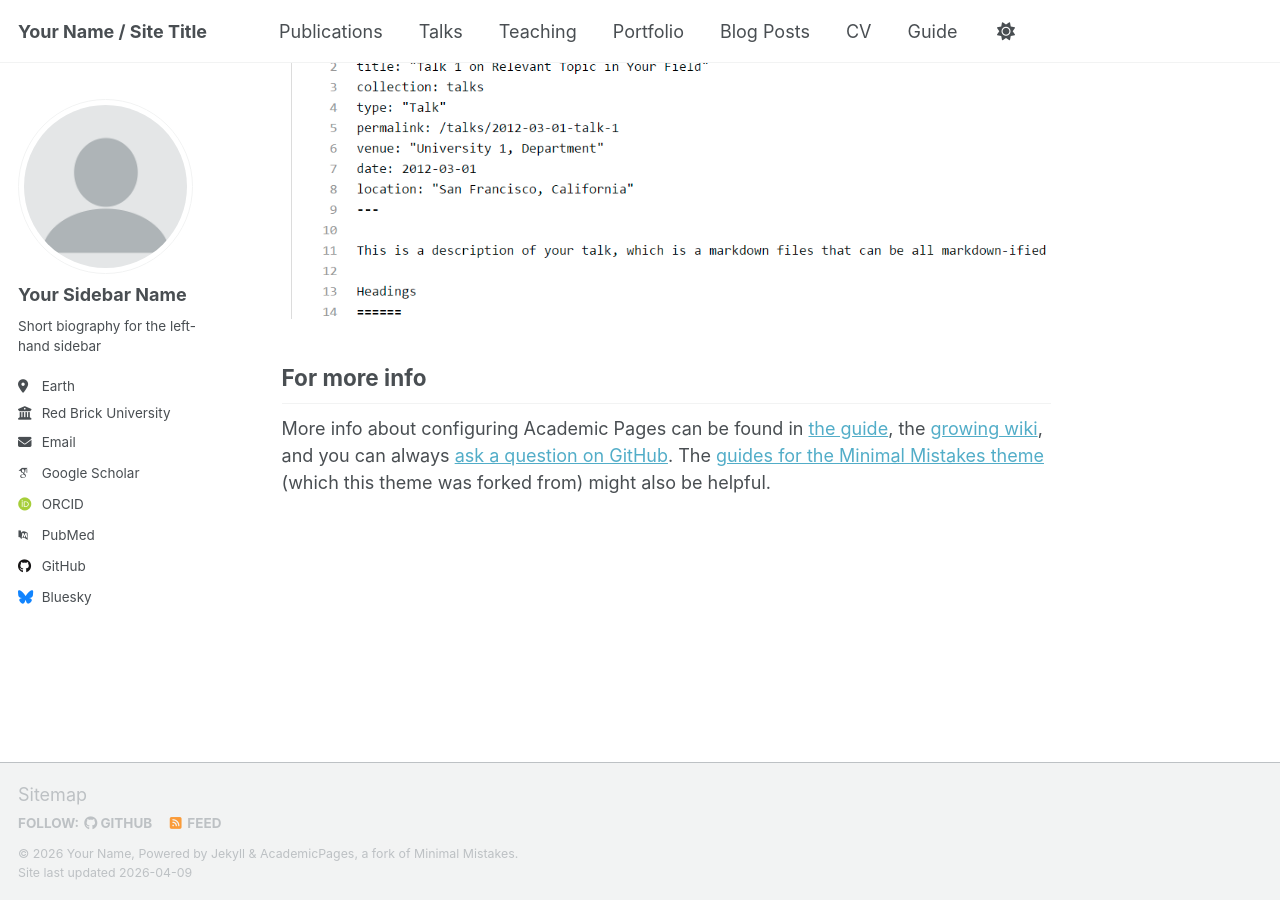
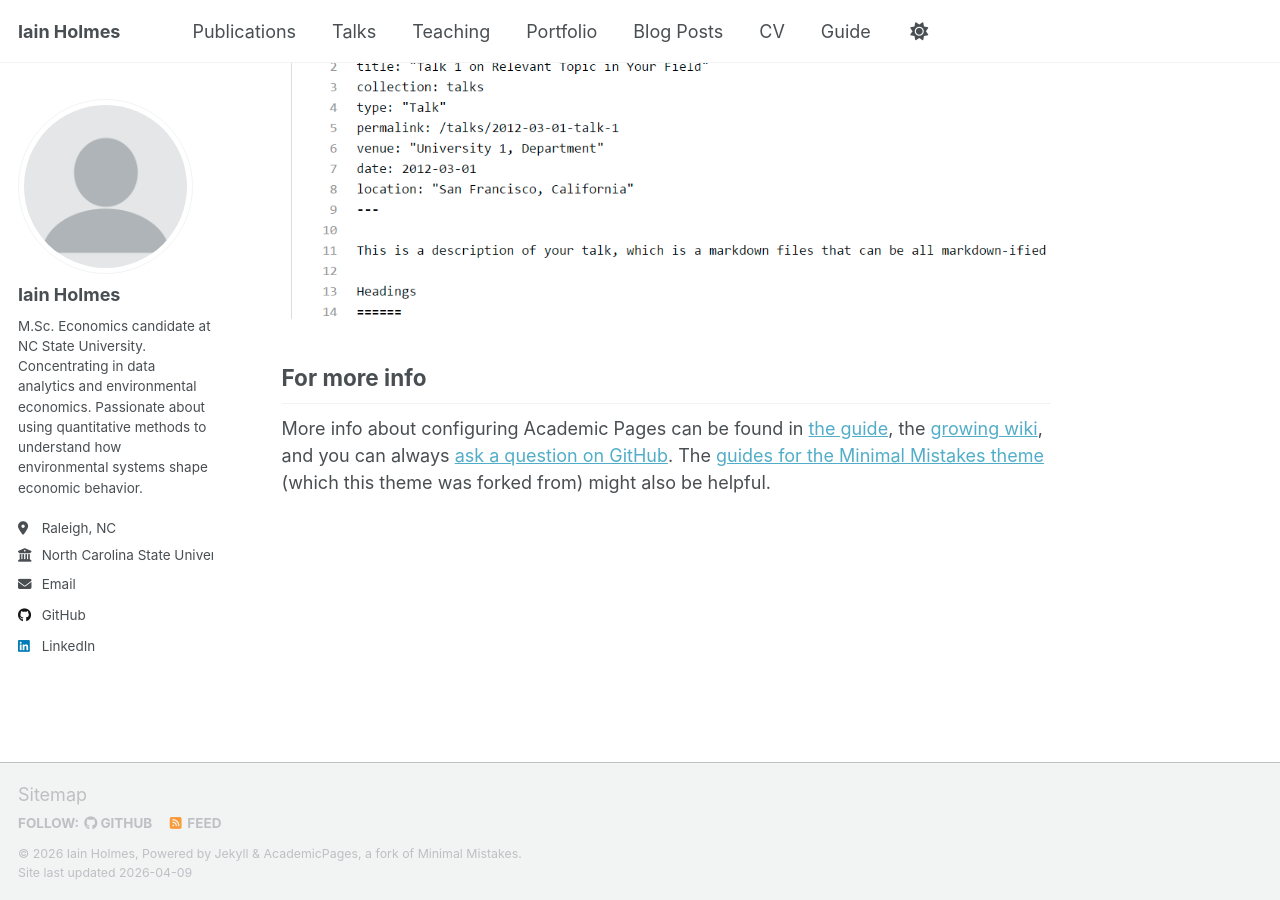
Before and after one commit to iainholmes/iainholmes.github.io, a Jekyll site: the page built from _pages/about.md, in a window 1280 px wide and 900 px high, scrolled down 2880 px. Built offline with Jekyll 4.4.1, drawn with Linux system fonts in a browser that asks for light colours; some web fonts are replaced; a script that is not in the unit is left out.

Commit message:
Update _config.yml

```diff
--- a/_config.yml
+++ b/_config.yml
@@ -8,76 +8,73 @@
 
 # Basic Site Settings
 locale                   : "en-US"
-site_theme               : "default" # Currently available options are "default", "air"
-title                    : "Your Name / Site Title"
+site_theme               : "default"
+title                    : "Iain Holmes"
 title_separator          : "-"
-name                     : &name "Your Name"
-description              : &description "Your Name's academic portfolio"   # Update this with a general description of your site, this is the default if not overridden by a page
-url                      : https://academicpages.github.io # The base hostname & protocol for your site e.g. "https://[your GitHub username].github.io",
-                                                           # or if you already have some other page hosted on Github then use "https://[your GitHub username].github.io/[Your Repo Name]"
-baseurl                  : "" # the subpath of your site, e.g. "/blog"
-repository               : "academicpages/academicpages.github.io"
+name                     : &name "Iain Holmes"
+description              : &description "Graduate researcher in economics at NC State University, specializing in environmental economics and data analytics."
+url                      : https://iainholmes.github.io
+baseurl                  : ""
+repository               : "iainholmes/iainholmes.github.io"
 
 # Site Author - The following control what appear as part of the author content on the side bar.
-#               If a field is blank the icon and link will not appear, otherwise it will be shown.
-#               Additional customization can be done by editing /_includes/author-profile.html
 author:
   # Biographic information
   avatar           : "profile.png"
-  name             : "Your Sidebar Name"
+  name             : "Iain Holmes"
   pronouns         : # example: "she/her"
-  bio              : "Short biography for the left-hand sidebar"
-  location         : "Earth"
-  employer         : "Red Brick University"
-  uri              : # URL
-  email            : "none@example.org"
+  bio              : "M.Sc. Economics candidate at NC State University. Concentrating in data analytics and environmental economics. Passionate about using quantitative methods to understand how environmental systems shape economic behavior."
+  location         : "Raleigh, NC"
+  employer         : "North Carolina State University"
+  uri              :
+  email            : "iain.t.holmes@gmail.com"
 
   # Academic websites
-  academia         : # URL
-  arxiv            : # URL - Update with the correct link to your profile
-  googlescholar    : "https://scholar.google.com/citations?user=PS_CX0AAAAAJ"
-  inspire-hep      : # URL
-  impactstory      : # URL
-  orcid            : "https://orcid.org/yourorcidurl"
-  semantic         : # URL
-  pubmed           : "https://www.ncbi.nlm.nih.gov/pubmed/?term=john+snow"
-  researchgate     : # URL
-  scopus           : # URL
+  academia         :
+  arxiv            :
+  googlescholar    :
+  inspire-hep      :
+  impactstory      :
+  orcid            :
+  semantic         :
+  pubmed           :
+  researchgate     :
+  scopus           :
 
   # Repositories and software development
-  bitbucket        : # Username - Update with your username on the site
-  codepen          : # Username
-  dribbble         : # Username
-  github           : "academicpages"
-  kaggle           : # Username
-  stackoverflow    : # User number or user number and name (i.e., use "1" or "1/jeff-atwood")
+  bitbucket        :
+  codepen          :
+  dribbble         :
+  github           : "iainholmes"
+  kaggle           :
+  stackoverflow    :
 
   # Social media
-  artstation       : # Username
-  bluesky          : "bsky.app" # Replace this with you Bluesky username
-  facebook         : # Username
-  flickr           : # Username
-  foursquare       : # Username
-  goodreads        : # Username
-  google_plus      : # Username
-  keybase          : # Username
-  instagram        : # Username
-  lastfm           : # Username
-  linkedin         : # Username
-  mastodon         : # URL
-  medium           : # URL
-  pinterest        : # Username
-  soundcloud       : # Username
-  steam            : # Username
-  telegram         : # URL
-  tumblr           : # Username
-  twitter          : # Username for X / Twitter
-  vine             : # Username
-  weibo            : # Username
-  wikipedia        : # Username
-  xing             : # Username
-  youtube          : # Username
-  zhihu            : # Username
+  artstation       :
+  bluesky          :
+  facebook         :
+  flickr           :
+  foursquare       :
+  goodreads        :
+  google_plus      :
+  keybase          :
+  instagram        :
+  lastfm           :
+  linkedin         : "iaintholmes"
+  mastodon         :
+  medium           :
+  pinterest        :
+  soundcloud       :
+  steam            :
+  telegram         :
+  tumblr           :
+  twitter          :
+  vine             :
+  weibo            :
+  wikipedia        :
+  xing             :
+  youtube          :
+  zhihu            :
 
 # Publication Category - The following the list of publication categories and their headings
 publication_category:
@@ -89,49 +86,49 @@ publication_category:
     title: 'Conference Papers'
 
 # Site Settings
-teaser                   :  # filename of teaser fallback teaser image placed in /images/ for social media previews
-breadcrumbs              : false # true, false (default)
+teaser                   :
+breadcrumbs              : false
 words_per_minute         : 160
 future                   : true
-read_more                : "disabled" # if enabled, adds "Read more" links to excerpts
-talkmap_link             : false      #change to true to add link to talkmap on talks page
+read_more                : "disabled"
+talkmap_link             : false
+
 comments:
-  provider               : # false (default), "disqus", "discourse", "facebook", "google-plus", "staticman", "custom"
+  provider               :
   disqus:
     shortname            :
   discourse:
-    server               : # https://meta.discourse.org/t/embedding-discourse-comments-via-javascript/31963 , e.g.: meta.discourse.org
+    server               :
   facebook:
     appid                :
-    num_posts            : # 5 (default)
-    colorscheme          : # "light" (default), "dark"
-staticman:
-  allowedFields          : ['name', 'email', 'url', 'message']
-  branch                 : "gh-pages" # "master", "gh-pages"
-  commitMessage          : "New comment."
-  filename               : comment-{@timestamp}
-  format                 : "yml"
-  moderation             : true
-  path                   : "_data/comments/{options.slug}"
-  requiredFields         : ['name', 'email', 'message']
-  transforms:
-    email                : "md5"
-  generatedFields:
-    date:
-      type               : "date"
-      options:
-        format           : "iso8601" # "iso8601" (default), "timestamp-seconds", "timestamp-milliseconds"
+    num_posts            :
+    colorscheme          :
+  staticman:
+    allowedFields        : ['name', 'email', 'url', 'message']
+    branch               : "gh-pages"
+    commitMessage        : "New comment."
+    filename             : comment-{@timestamp}
+    format               : "yml"
+    moderation           : true
+    path                 : "_data/comments/{options.slug}"
+    requiredFields       : ['name', 'email', 'message']
+    transforms:
+      email              : "md5"
+    generatedFields:
+      date:
+        type             : "date"
+        options:
+          format         : "iso8601"
+
 atom_feed:
-  hide                   : false     # change to true to hide the RSS feed in the footer
-  path                   : # blank (default) uses feed.xml
-
+  hide                   : false
+  path                   :
 
 # SEO Related
 google_site_verification :
 bing_site_verification   :
 alexa_site_verification  :
 yandex_site_verification :
-
 
 # Social Sharing
 twitter:
@@ -140,22 +137,19 @@ facebook:
   username               :
   app_id                 :
   publisher              :
-og_image                 :  # Social media default site image
-og_description           :  # Social media default site image description
-# For specifying social profiles
-# - https://developers.google.com/structured-data/customize/social-profiles
+og_image                 :
+og_description           :
+
 social:
-  type                   : # Person or Organization (defaults to Person)
-  name                   : # If the user or organization name differs from the site's name
-  links: # An array of links to social media profiles
-
+  type                   :
+  name                   :
+  links                  :
 
 # Analytics
 analytics:
-  provider               :  "false" # false (default), "google", "google-universal", "google-analytics-4", "custom"
+  provider               : "false"
   google:
     tracking_id          :
-
 
 # Reading Files
 include:
@@ -195,14 +189,12 @@ keep_files:
 encoding: "utf-8"
 markdown_ext: "markdown,mkdown,mkdn,mkd,md"
 
-
 # Conversion
 markdown: kramdown
 highlighter: rouge
 lsi: false
 excerpt_separator: "\n\n"
 incremental: false
-
 
 # Markdown Processing
 kramdown:
@@ -215,8 +207,7 @@ kramdown:
   smart_quotes: lsquo,rsquo,ldquo,rdquo
   enable_coderay: false
 
-
-# These settings control the types of collections used by the template
+# Collections
 collections:
   teaching:
     output: true
@@ -231,8 +222,7 @@ collections:
     output: true
     permalink: /:collection/:path/
 
-
-# These settings control how pages and collections are included in the site
+# Defaults
 defaults:
   # _posts
   - scope:
@@ -288,19 +278,14 @@ defaults:
       author_profile: true
       share: true
 
-
 # Sass/SCSS
 sass:
   sass_dir: _sass
-  style: compressed # https://sass-lang.com/documentation/file.SASS_REFERENCE.html#output_style
-
+  style: compressed
 
 # Outputting
 permalink: /:categories/:title/
-# paginate: 5 # amount of posts to show
-# paginate_path: /page:num/
-timezone: Etc/UTC # https://en.wikipedia.org/wiki/List_of_tz_database_time_zones
-
+timezone: Etc/UTC
 
 # Plugins
 plugins:
@@ -311,7 +296,6 @@ plugins:
   - jekyll-redirect-from
   - jemoji
 
-# Mimic GitHub Pages with --safe
 whitelist:
   - jekyll-feed
   - jekyll-gist
@@ -320,38 +304,15 @@ whitelist:
   - jekyll-redirect-from
   - jemoji
 
-
 # Archives
-#  Type
-#  - GitHub Pages compatible archive pages built with Liquid ~> type: liquid (default)
-#  - Jekyll Archives plugin archive pages ~> type: jekyll-archives
-#  Path (examples)
-#  - Archive page should exist at path when using Liquid method or you can
-#    expect broken links (especially with breadcrumbs enabled)
-#  - <base_path>/tags/my-awesome-tag/index.html ~> path: /tags/
-#  - <base_path/categories/my-awesome-category/index.html ~> path: /categories/
-#  - <base_path/my-awesome-category/index.html ~> path: /
 category_archive:
   type: liquid
   path: /categories/
 tag_archive:
   type: liquid
   path: /tags/
-# https://github.com/jekyll/jekyll-archives
-# jekyll-archives:
-#   enabled:
-#     - categories
-#     - tags
-#   layouts:
-#     category: archive-taxonomy
-#     tag: archive-taxonomy
-#   permalinks:
-#     category: /categories/:name/
-#     tag: /tags/:name/
-
 
 # HTML Compression
-# - https://jch.penibelst.de/
 compress_html:
   clippings: all
   ignore:
```
